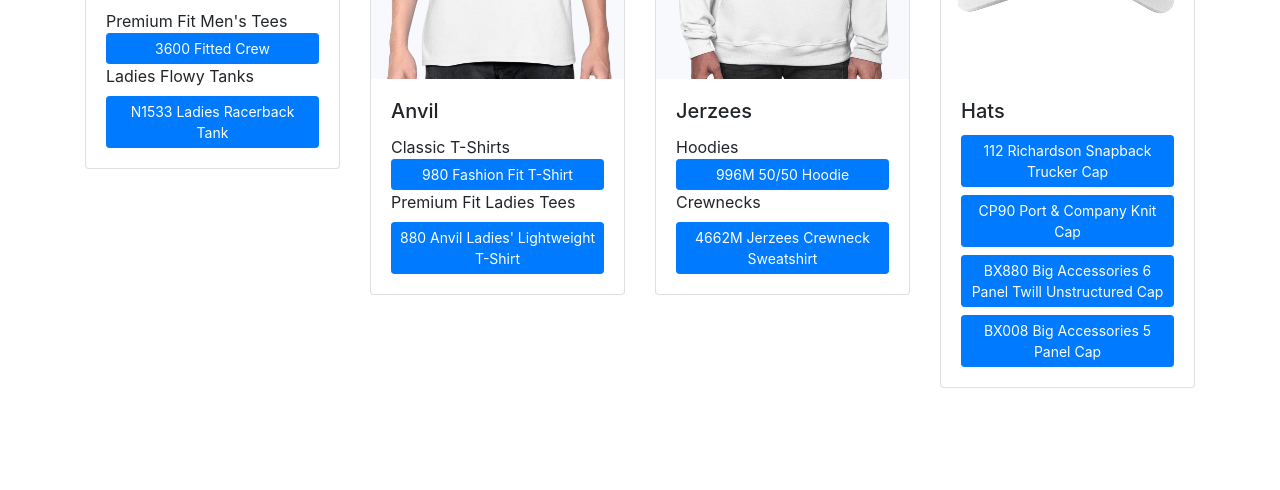
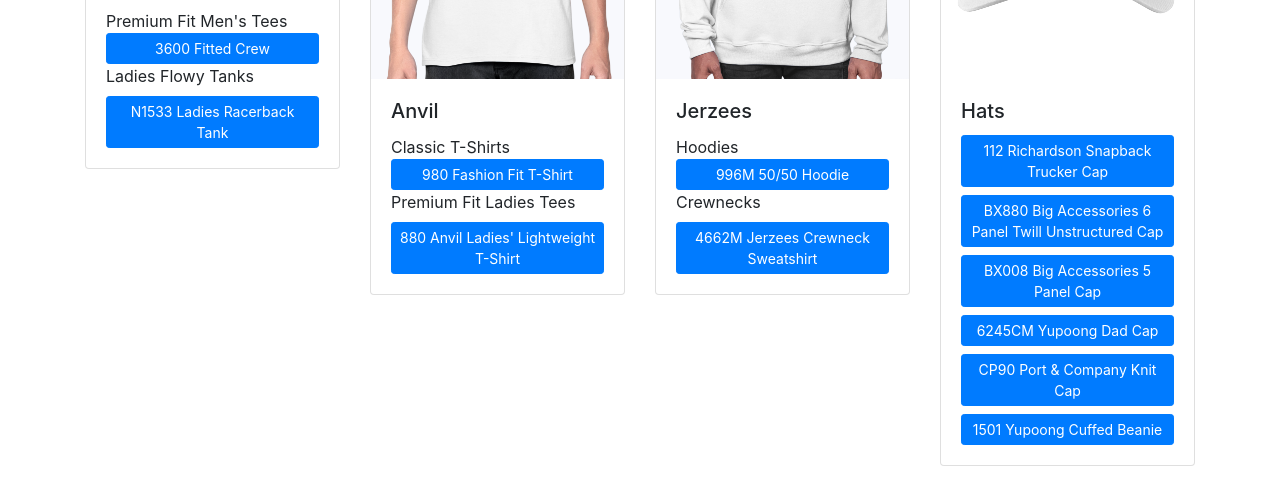
Before and after one commit to lymanwong/fuel_node, a website: page public/pages/index.html in a window 1280 px wide. Shown: the part 1675-2165 px from the top of the page. Before the commit the page ends 2087 px from the top, so only its background shows below. Drawn offline with nearby package versions, Linux system fonts and the light colour scheme; files that its build step writes are made by us from their sources; files whose address does not match are found by name.

Commit message:
add yupoong items

```diff
--- a/public/pages/index.html
+++ b/public/pages/index.html
@@ -210,9 +210,11 @@
              <h5 class="card-title">Hats</h5>
 
              <button type="button" class="btn btn-primary btn-sm btn-block inventory" id="112" data-toggle="modal" data-target="#staticBackdrop" data-url="richardson-snapback-trucker-cap">112 Richardson Snapback Trucker Cap</button>
-             <button type="button" class="btn btn-primary btn-sm btn-block inventory" id="cp90" data-toggle="modal" data-target="#staticBackdrop" data-url="port-company-port-company-knit-cap">CP90 Port & Company Knit Cap</button>
              <button type="button" class="btn btn-primary btn-sm btn-block inventory" id="bx880" data-toggle="modal" data-target="#staticBackdrop" data-url="big-accessories-6-panel-twill-unstructured-cap">BX880 Big Accessories 6 Panel Twill Unstructured Cap</button>
              <button type="button" class="btn btn-primary btn-sm btn-block inventory" id="bx008" data-toggle="modal" data-target="#staticBackdrop" data-url="big-accessories-5-panel-cap">BX008 Big Accessories 5 Panel Cap</button>
+             <button type="button" class="btn btn-primary btn-sm btn-block inventory" id="6245CM" data-toggle="modal" data-target="#staticBackdrop" data-url="yupoong-adult-low-profile-cotton-twill-dad-cap">6245CM Yupoong Dad Cap</button>
+             <button type="button" class="btn btn-primary btn-sm btn-block inventory" id="cp90" data-toggle="modal" data-target="#staticBackdrop" data-url="port-company-port-company-knit-cap">CP90 Port & Company Knit Cap</button>
+             <button type="button" class="btn btn-primary btn-sm btn-block inventory" id="1501" data-toggle="modal" data-target="#staticBackdrop" data-url="yupoong-adult-cuffed-knit-cap">1501 Yupoong Cuffed Beanie</button>
            </div>
          </div>
        </div>
```
